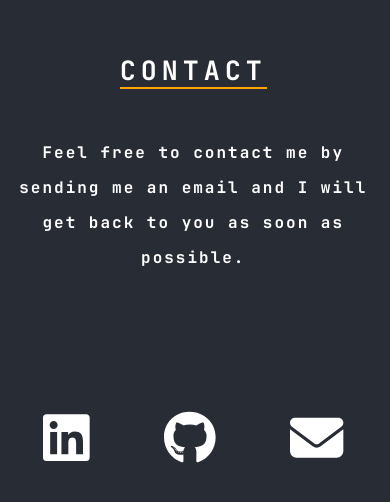
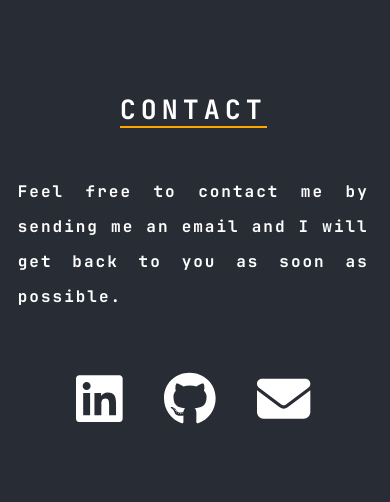
Before and after one commit to SergioVerissimo1/portfolio, a React (Create React App) app: page / in a window 390 px wide. Shown: the part 3570-4072 px from the top of the page. Built offline with nearby package versions, Linux system fonts and the light colour scheme.

Commit message:
Responsive fix #3

```diff
--- a/src/pages/ContactPage/ContactPage.module.css
+++ b/src/pages/ContactPage/ContactPage.module.css
@@ -1,3 +1,6 @@
+.subtitleContainer {
+  width: 50vw;
+}
 .subtitle {
   font-size: 14pt;
   margin-bottom: 1rem;
@@ -30,13 +33,28 @@
   color: orange;
 }
 
+.iconsContainer {
+  display: flex;
+  justify-content: space-between;
+  width: 17vw;
+  align-items: center;
+  margin-top: 5vh;
+}
+
 @media screen and (max-width: 768px) {
   .body {
     width: 90vw;
   }
+  .subtitleContainer {
+    width: 90vw;}
   .subtitle {
     font-size: 12pt;
+    text-align: justify;
   }
   .icon {
-    font-size: 40pt;}
+    font-size: 40pt;
+  }
+  .iconsContainer {
+    width: 60vw;
+  }
 }
--- a/src/pages/ContactPage/ContactPage.tsx
+++ b/src/pages/ContactPage/ContactPage.tsx
@@ -36,15 +36,7 @@ const ContactPage = () => {
               to you as soon as possible.
             </p>
           </div>
-          <div
-            style={{
-              display: "flex",
-              justifyContent: "space-between",
-              width: "300px",
-              alignItems: "center",
-              marginTop: "120px",
-            }}
-          >
+          <div className={styles.iconsContainer}>
             <FontAwesomeIcon
               className={styles.icon}
               icon={faLinkedin}
```
